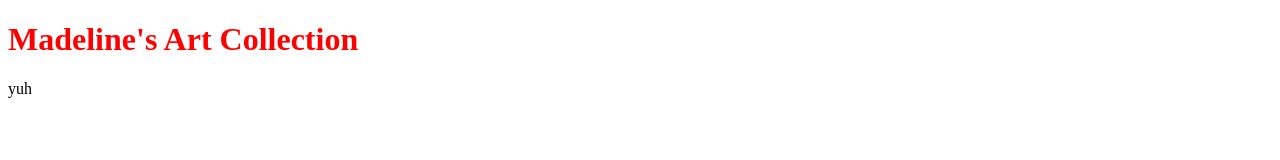
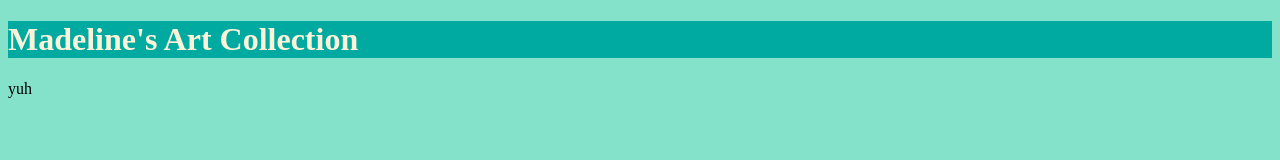
Before and after one commit to madelinePrickette/collection-of-my-art-fun, a plain HTML site: page index.html in a window 1280 px wide. Drawn offline with Linux system fonts and the light colour scheme.

Commit message:
added some colors to css file

```diff
--- a/index.html
+++ b/index.html
@@ -11,7 +11,11 @@
     <title>Collection of my Art</title>
 </head>
 <body>
-    <h1>Madeline's Art Collection</h1>
-    <p>yuh</p>
+    <div>
+        <header>
+            <h1>Madeline's Art Collection</h1>
+            <p>yuh</p>
+        </header>
+    </div>
 </body>
 </html>
--- a/main.css
+++ b/main.css
@@ -1,3 +1,8 @@
+body {
+    background-color: #83e2c9
+}
+
 h1 {
-    color: red;
+    color: #fcf4d9;
+    background-color: #00aaa0
 }
```
